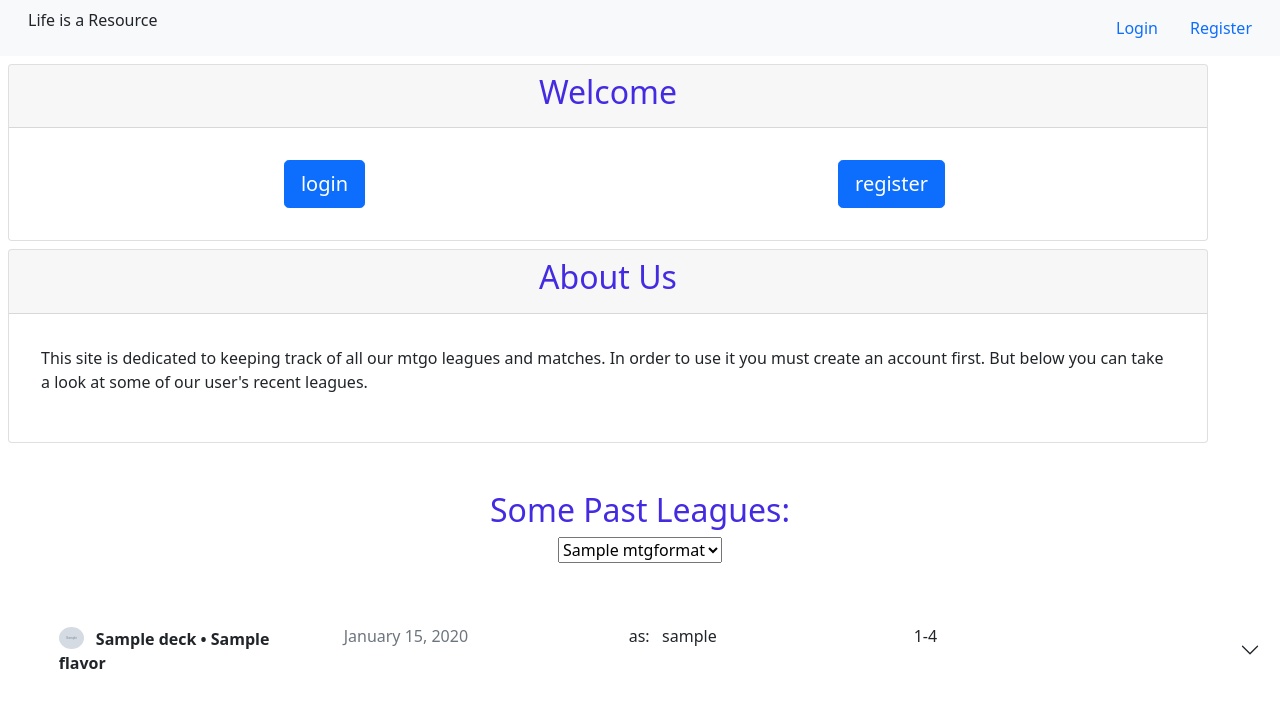
After one commit to sctilley/tirelessRailway, a Django app: page /landingpage/ in a window 1280 px wide. The commit adds this page. Shown: the top 708 px of the page. Run offline with Django 4.2, Linux system fonts and the light colour scheme; tables that the repository leaves empty hold one stand-in row (values such as "Sample post"); grey boxes marked "Sample" are stand-in pictures; parts of the project's set-up code (start-up, migrations or seed data) failed here and were passed over; some libraries are stand-ins or nearby versions.

Commit message:
landing page

```diff
--- a/leagues/urls.py
+++ b/leagues/urls.py
@@ -6,10 +6,12 @@ urlpatterns = [
     path('decks/', views.decks, name="decks"),
     path('mystats/', views.mystats, name="mystats"),
     path('leaguedetail/<int:pk>', views.leaguedetail, name="leaguedetail"),
+    path('landingpage/', views.landingpage, name="landingpage"),
 ]
 
 htmx_urlpatters = [
     path('leaguescore/', views.leaguescore, name='leaguescore'),
+    path('leaguescoreAll/', views.leaguescoreAll, name='leaguescoreAll'),
     path('listofdecks/', views.listofdecks, name='listofdecks'),
     path('listofdecksArche/', views.listofdecksArche, name='listofdecksArche'),
     path('listofflavors/', views.listofflavors, name='listofflavors'),
--- a/leagues/views.py
+++ b/leagues/views.py
@@ -9,6 +9,7 @@ from django.utils import timezone
 from django.utils.timezone import timedelta
 from django.db.models.functions import Lower
 from django.shortcuts import get_object_or_404
+from django.contrib.auth.decorators import login_required
 
 
 def leaguedelete(request, pk):
@@ -193,6 +194,20 @@ def statstable(request):
     return render(request, 'partials/statstable.html', context)
 
 
+def landingpage(request):
+
+    leagues = League.objects.all()
+    mtgformats = MtgFormat.objects.all()
+
+    context = {
+        'mtgformats': mtgformats,
+
+    }
+
+    return render(request, "landingpage.html", context)
+
+
+@login_required(login_url='landingpage')
 def home(request):
     user = request.user
     if user.profile.recentDeck == None:
@@ -597,6 +612,17 @@ def leaguescore(request):
     return render(request, 'partials/leagues.html', context)
 
 
+def leaguescoreAll(request):
+    lformat = request.GET['formatselect']
+    leaguescore = League.objects.filter(mtgFormat=lformat, isFinished=True).annotate(wins=Count(
+        "matches", filter=Q(matches__didjawin=1))).order_by("-date")
+
+    context = {
+        'leaguescore': leaguescore,
+    }
+    return render(request, 'partials/leagues.html', context)
+
+
 def checkopponent(request):
     print(request.GET)
     for key in request.GET:
--- a/templates/deleted.html
+++ b/templates/deleted.html
@@ -25,7 +25,7 @@
             </div>
         </div>
     </div>
-  </div>
+</div>
 
 <div class="card m-2" style="width: 75rem;">
     <div class="card-header center">
--- /dev/null
+++ b/templates/landingpage.html
@@ -0,0 +1,57 @@
+{% extends 'main.html' %} {% block content %} {% load crispy_forms_tags %}
+
+<div class="card m-2" style="width: 75rem;">
+    <div class="card-header center">
+        <h2>Welcome</h2>
+    </div>
+    <div class="card-body">
+        <div class="card-body center">
+            <div class="container">
+                <div class="row">
+                    <div class="col-sm">
+                        <a href="{% url 'login' %}" class="btn btn-primary btn-lg" name="cancel">login</a>
+                    </div>
+                    <div class="col-sm">
+                        <a href="{% url 'register' %}" class="btn btn-primary btn-lg" name="cancel">register</a>
+                    </div>
+                </div>
+            </div>
+        </div>
+    </div>
+</div>
+
+<div class="card m-2" style="width: 75rem;">
+    <div class="card-header center">
+        <h2>About Us</h2>
+    </div>
+    <div class="card-body">
+        <div class="card-body">
+            <p>
+                This site is dedicated to keeping track of all our mtgo leagues and matches. In order to use it you must create an account first. But below you can take a look at some of our user's recent leagues.
+            </p>
+
+        </div>
+    </div>
+</div>
+
+<h2 class="ok center mt-5">Some Past Leagues: </h2>
+    <div class="ok center mb-5">
+        <select
+        name="formatselect"
+        id="fselect"
+        hx-trigger="change,load"
+        hx-get="{% url 'leaguescoreAll' %}"
+        hx-target="#league-section"
+      >
+        {% for mtgformats in mtgformats %}
+          <option value="{{mtgformats.id}}">{{mtgformats.name}}</option>
+        {% endfor %}
+      </select>
+    </div>
+
+
+
+
+{% include 'partials/leagues.html' %}
+
+{% endblock content %}
--- a/templates/main.html
+++ b/templates/main.html
@@ -19,7 +19,8 @@
 
   </head>
   <body>
-    {% include 'navbar.html' %} {% if messages %} {% for message in messages %}
+      {% include 'navbar.html' %}
+    {% if messages %} {% for message in messages %}
     <div class="alert alert-{{message.tags}}">{{message}}</div>
     {% endfor %} {% endif %} {% block content %} {% endblock %}
   </body>
--- a/templates/navbar.html
+++ b/templates/navbar.html
@@ -20,6 +20,7 @@
       <!-- Navbar brand -->
       <a class="navbar-brand mt-2 mt-lg-0" href="#"> </a>
       <!-- Left links -->
+      {% if user.is_authenticated %}
         <ul class="navbar-nav me-auto mb-2 mb-lg-0">
           <li class="nav-item">
             <a class="nav-link" href="{% url 'home' %}">League Home</a>
@@ -38,6 +39,13 @@
             </ul>
           </li>
         </ul>
+      {% else %}
+        <ul class="navbar-nav me-auto mb-2 mb-lg-0">
+          <li class="nav-item">
+            <p>Life is a Resource</p>
+          </li>
+        </ul>
+      {% endif %}
       <!-- Left links -->
     </div>
     <!-- Collapsible wrapper -->
--- a/templates/partials/leagues.html
+++ b/templates/partials/leagues.html
@@ -131,7 +131,9 @@
                            </div>
 
                         </div>
-                        <a href="{% url 'leaguedetail' league.id %}" class="btn btn-secondary">edit</a>
+                        {% if league.user == user %}
+                           <a href="{% url 'leaguedetail' league.id %}" class="btn btn-secondary">edit</a>
+                        {% endif %}
                         <span class="mx-3"><em>lifeisaresource.com</em></span>
                      </div>
                </article>
```
Also changed, not shown: templates/home.html (+15 -1 lines). Lines whose indentation alone changed are shown as unchanged.
